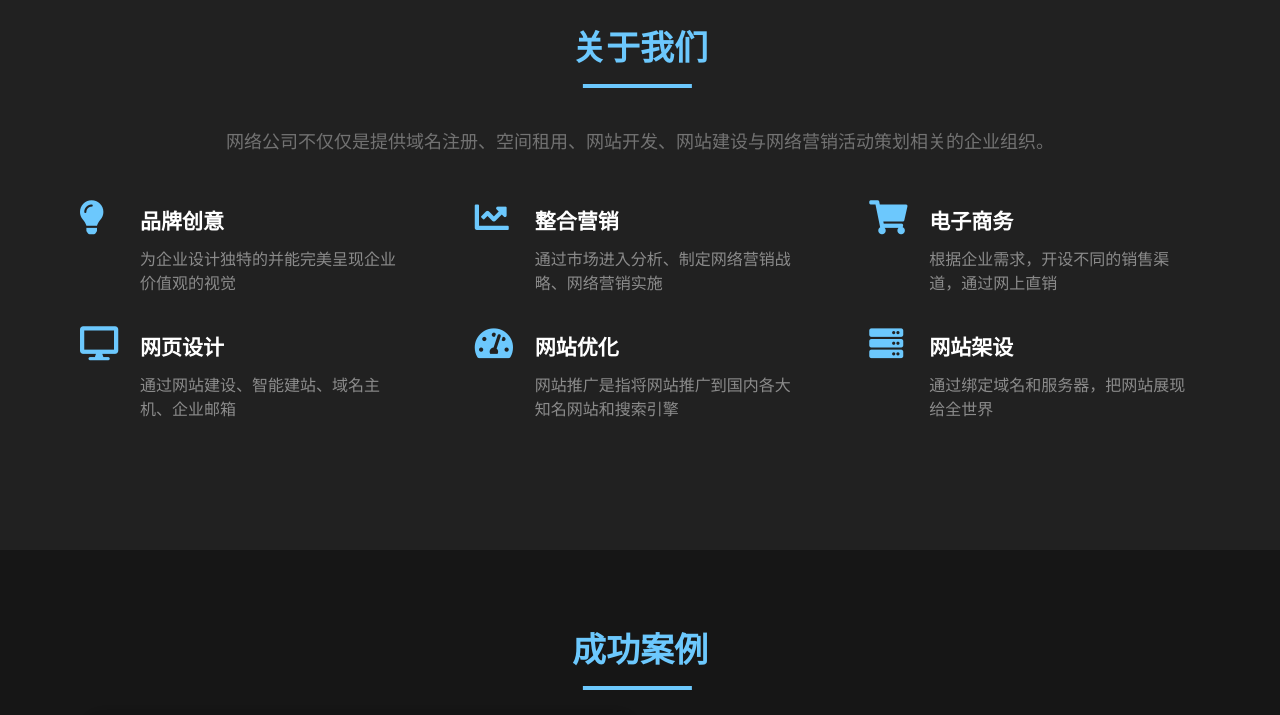
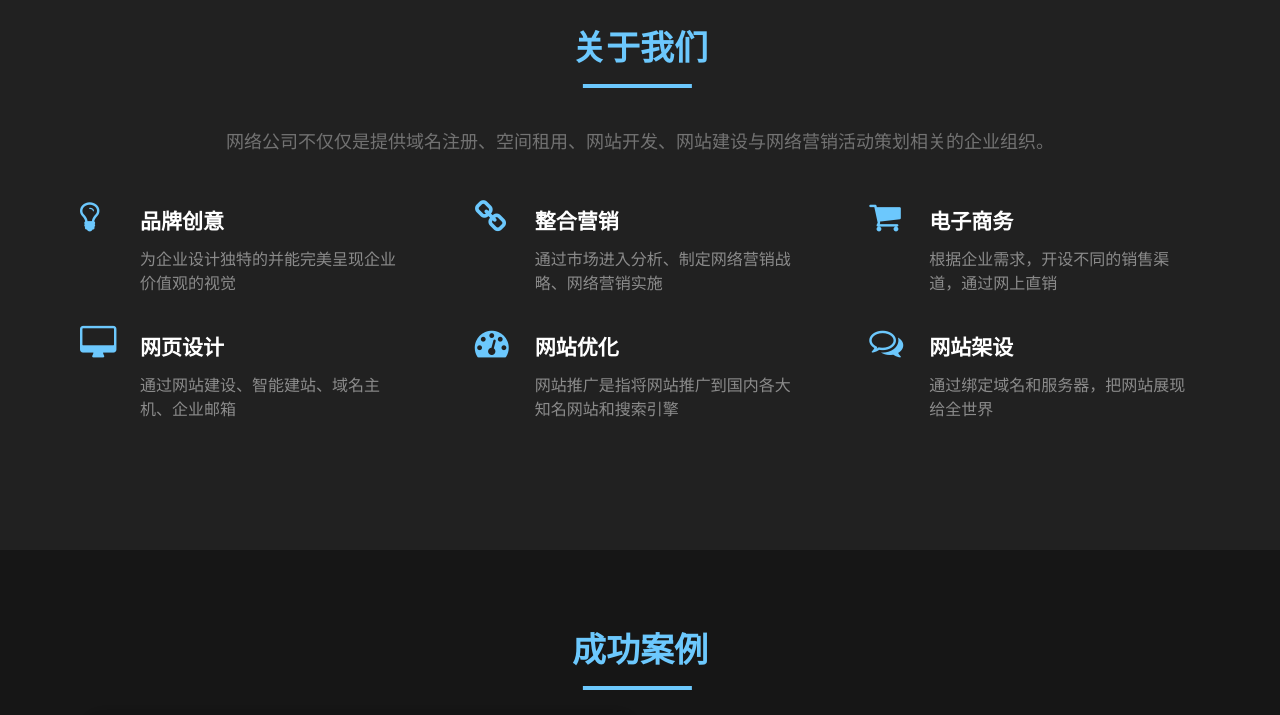
Before and after one commit to ETOLucy/Internet, a Django app: page /index/ in a window 1280 px wide. Shown: the part 852-1567 px from the top of the page. Run offline with Django 3.2, Linux system fonts and the light colour scheme; some libraries are stand-ins or nearby versions.

Commit message:
图标更新

```diff
--- a/HelloWorld/urls.py
+++ b/HelloWorld/urls.py
@@ -35,6 +35,7 @@ urlpatterns = [
     path('store/', views.store),
     path('chat/',views.chat),
     path('profile/', views.profile),
+
 ]
 
 # 在开发环境中，添加静态文件URL配置
--- a/statics/css/content.css
+++ b/statics/css/content.css
@@ -114,16 +114,17 @@
   }
 
   /* 图标 */
-  .feature i.fas {
+  .feature i.fa {
     grid-area: icon;
     font-size: 34px;
     color: var(--primary-color);
   }
-  .col-1 i.fas{
+  .col-1 i.fa{
     grid-area: icon;
     font-size: 34px;
     color: var(--primary-color);
   }
+
   /* 标题 */
   .feature-title {
     grid-area: title;
@@ -151,9 +152,22 @@
     text-rendering: auto;
     line-height: 1;
 }
-.fa-lightbulb:before {
-    content: "\f0eb";
+@font-face {
+  font-family: 'FontAwesome';
+  src: url('../fonts/fontawesome-webfont.eot?v=4.7.0');
+  src: url('../fonts/fontawesome-webfont.eot?#iefix&v=4.7.0') format('embedded-opentype'), url('../fonts/fontawesome-webfont.woff2?v=4.7.0') format('woff2'), url('../fonts/fontawesome-webfont.woff?v=4.7.0') format('woff'), url('../fonts/fontawesome-webfont.ttf?v=4.7.0') format('truetype'), url('../fonts/fontawesome-webfont.svg?v=4.7.0#fontawesomeregular') format('svg');
+  font-weight: normal;
+  font-style: normal;
 }
+.fa {
+  display: inline-block;
+  font: normal normal normal 14px/1 FontAwesome;
+  font-size: inherit;
+  text-rendering: auto;
+  -webkit-font-smoothing: antialiased;
+  -moz-osx-font-smoothing: grayscale;
+}
+
 .intro {
     margin: 12px 0 60px 0;
     font-size: 18px;
@@ -256,28 +270,18 @@ p {
   -webkit-font-smoothing: antialiased;
   -moz-osx-font-smoothing: grayscale;
 }
-.cyan-text:before {
-  content: "\f1d8";
-}
-.cyan-text {
-  color: #00bcd4 !important;
-  grid-row: 1;
-  grid-row-gap: 10px
-}
+
 .special{
   margin-bottom: 20px;
 }
-.gamepad-modern:before {
-  content: "\f03d";
-}
-.gamepad-modern{
+.fa-paper-plane{
   color: #a5c533 !important;
 }
-.cc-visa:before {
-  content: "\f218";
+.fa-gamepad{
+  color: #431c83 !important;
 }
-.cc-visa{
-  color: #ad49c1 !important;
+.fa-codiepie{
+  color: #743014 !important;
 }
 .col-lg-6 i.fa {
   grid-area: icon;
--- /dev/null
+++ b/statics/css/rightside.css
@@ -0,0 +1,14 @@
+#rightside {
+    position: fixed;
+    right: -48px;
+    bottom: 40px;
+    z-index: 100;
+    opacity: 0;
+    -ms-filter: "progid:DXImageTransform.Microsoft.Alpha(Opacity=0)";
+    filter: alpha(opacity=0);
+    -webkit-transition: all 0.5s;
+    -moz-transition: all 0.5s;
+    -o-transition: all 0.5s;
+    -ms-transition: all 0.5s;
+    transition: all 0.5s;
+    }
--- a/templates/index.html
+++ b/templates/index.html
@@ -12,9 +12,9 @@
 {% load static %}
 <link type="text/css" rel="stylesheet" href="{% static 'css/style.css' %}" />
 <link type="text/css" rel="stylesheet" href="{% static 'css/content.css' %}" />
-
+<link type="text/css" rel="stylesheet" href="{% static 'css/rightside.css' %}" />
 <!-- font_awesome -->
-<link rel="stylesheet" href="https://cdn.bootcss.com/font-awesome/5.11.2/css/all.css"/>
+<link rel="stylesheet" href="https://cdn.staticfile.org/font-awesome/4.7.0/css/font-awesome.css">
 
 <!-- 网页图标favicon -->
 <link rel="icon" href="{% static 'images/UAV.svg'%}" type="image/x-icon">
@@ -121,7 +121,7 @@
       <!-- 公司业务 -->
       <div class="feature" data-sr-id="1" style="visibility: visible; opacity: 1; transform: matrix3d(1, 0, 0, 0, 0, 1, 0, 0, 0, 0, 1, 0, 0, 0, 0, 1); transition: opacity 0.5s ease-in-out 0.3s, transform 0.5s ease-in-out 0.3s;">
         <!-- 左侧业务图标 -->
-        <i class="fas fa-lightbulb"></i>
+        <i class="fa fa-lightbulb-o" aria-hidden="true" /></i>
         <!-- 右侧业务标题 -->
         <h4 class="feature-title">品牌创意</h4>
         <!-- 右侧业务内容 -->
@@ -130,35 +130,35 @@
         </p>
       </div>
       <div class="feature" data-sr-id="3" style="visibility: visible; opacity: 1; transform: matrix3d(1, 0, 0, 0, 0, 1, 0, 0, 0, 0, 1, 0, 0, 0, 0, 1); transition: opacity 0.5s ease-in-out 0.3s, transform 0.5s ease-in-out 0.3s;">
-        <i class="fas fa-chart-line"></i>
+        <i class="fa fa-chain" aria-hidden="true" /></i>
         <h4 class="feature-title">整合营销</h4>
         <p class="feature-content">
           通过市场进入分析、制定网络营销战略、网络营销实施
         </p>
       </div>
       <div class="feature" data-sr-id="4" style="visibility: visible; opacity: 1; transform: matrix3d(1, 0, 0, 0, 0, 1, 0, 0, 0, 0, 1, 0, 0, 0, 0, 1); transition: opacity 0.5s ease-in-out 0.3s, transform 0.5s ease-in-out 0.3s;">
-        <i class="fas fa-shopping-cart"></i>
+        <i class="fa fa-shopping-cart" aria-hidden="true" /></i>
         <h4 class="feature-title">电子商务</h4>
         <p class="feature-content">
           根据企业需求，开设不同的销售渠道，通过网上直销
         </p>
       </div>
       <div class="feature" data-sr-id="5" style="visibility: visible; opacity: 1; transform: matrix3d(1, 0, 0, 0, 0, 1, 0, 0, 0, 0, 1, 0, 0, 0, 0, 1); transition: opacity 0.5s ease-in-out 0.3s, transform 0.5s ease-in-out 0.3s;">
-        <i class="fas fa-desktop"></i>
+        <i class="fa fa-desktop" aria-hidden="true" /></i>
         <h4 class="feature-title">网页设计</h4>
         <p class="feature-content">
           通过网站建设、智能建站、域名主机、企业邮箱
         </p>
       </div>
       <div class="feature" data-sr-id="6" style="visibility: visible; opacity: 1; transform: matrix3d(1, 0, 0, 0, 0, 1, 0, 0, 0, 0, 1, 0, 0, 0, 0, 1); transition: opacity 0.5s ease-in-out 0.3s, transform 0.5s ease-in-out 0.3s;">
-        <i class="fas fa-tachometer-alt"></i>
+        <i class="fa fa-tachometer" aria-hidden="true" /></i>
         <h4 class="feature-title">网站优化</h4>
         <p class="feature-content">
           网站推广是指将网站推广到国内各大知名网站和搜索引擎
         </p>
       </div>
       <div class="feature" data-sr-id="7" style="visibility: visible; opacity: 1; transform: matrix3d(1, 0, 0, 0, 0, 1, 0, 0, 0, 0, 1, 0, 0, 0, 0, 1); transition: opacity 0.5s ease-in-out 0.3s, transform 0.5s ease-in-out 0.3s;">
-        <i class="fas fa-server"></i>
+        <i class="fa fa-comments-o" aria-hidden="true" /></i>
         <h4 class="feature-title">网站架设</h4>
         <p class="feature-content">
           通过绑定域名和服务器，把网站展现给全世界
@@ -176,8 +176,7 @@
         <div class="col-lg-6 col-xl-7 pl-lg-5 pb-4">
           <div class="row mb-3" >
             <div class="col-1 mr-1" style="display: grid;">
-              <i class="fas cyan-text"></i>
-              <!-- <i class="fas fa-chart-line"></i> -->
+              <i class="fa fa-gamepad" aria-hidden="true" /></i>
             </div>
             <div class="col-10">
               <h5 class="font-bold">游戏党</h5>
@@ -188,7 +187,7 @@
           </div>
           <div class="row mb-3">
             <div class="col-1 mr-1 " style="display: grid;">
-              <i class="fas gamepad-modern"></i>
+              <i class="fa fa-paper-plane" aria-hidden="true" /></i>
             </div>
             <div class="col-10">
               <h5 class="font-bold">影视党</h5>
@@ -199,7 +198,8 @@
           </div>
           <div class="row mb-3">
             <div class="col-1 mr-1 special" style="display: grid;">
-              <i class="fas cc-visa"></i>
+
+              <i class="fa fa-codiepie" aria-hidden="true" /></i>
             </div>
             <div class="col-10">
               <h5 class="font-bold">设计师</h5>
@@ -213,3 +213,21 @@
     </div>
   </section>
 </div>
+
+<div id="rightside" style="opacity: 0.8; transform: translateX(98px); background-color: #de0000;">
+  <button>
+    <div class="text">
+        <span>Back</span>
+        <span>to</span>
+        <span>top</span>
+    </div>
+    <div class="clone">
+        <span>Back</span>
+        <span>to</span>
+        <span>top</span>
+    </div>
+    <svg width="20px" xmlns="http://www.w3.org/2000/svg" class="h-6 w-6" fill="none" viewBox="0 0 24 24" stroke="currentColor" stroke-width="2">
+        <path stroke-linecap="round" stroke-linejoin="round" d="M14 5l7 7m0 0l-7 7m7-7H3"></path>
+    </svg>
+</button>
+</div>
```
